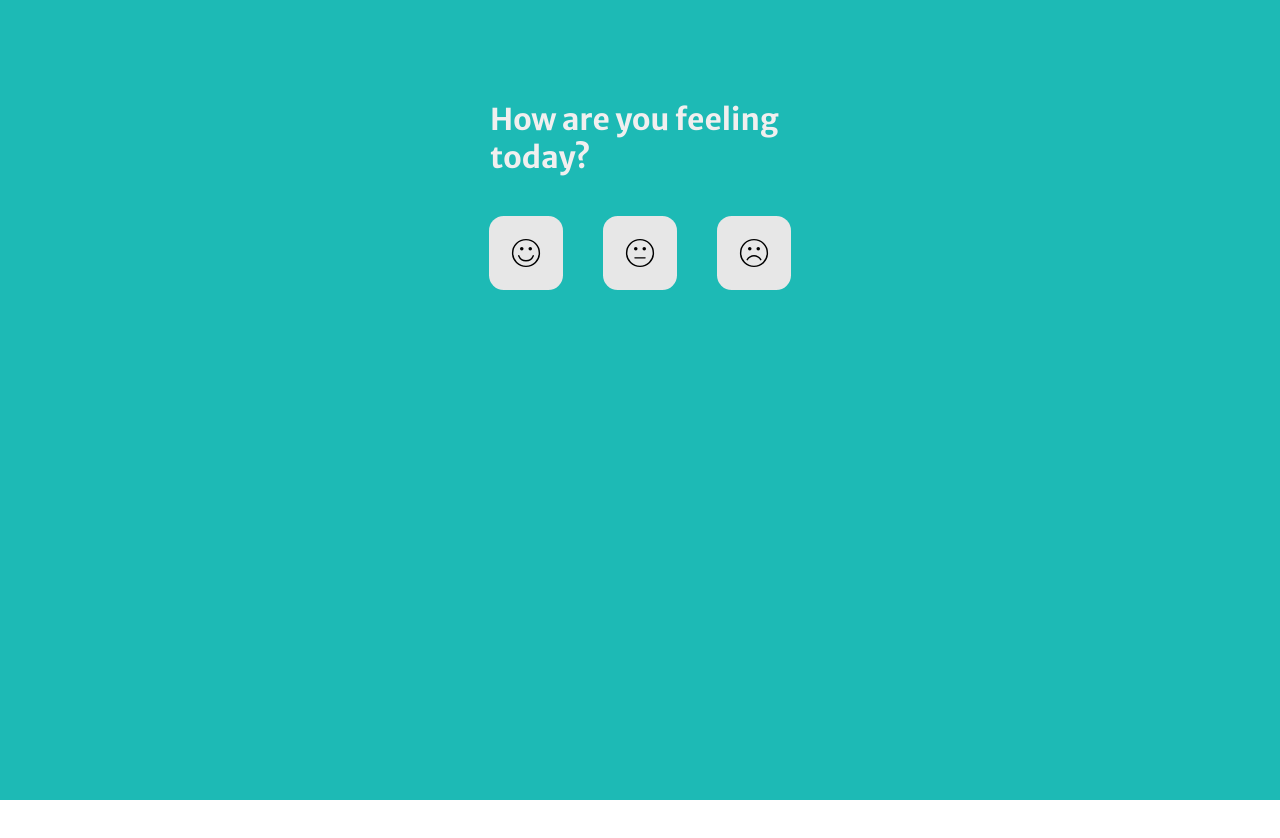
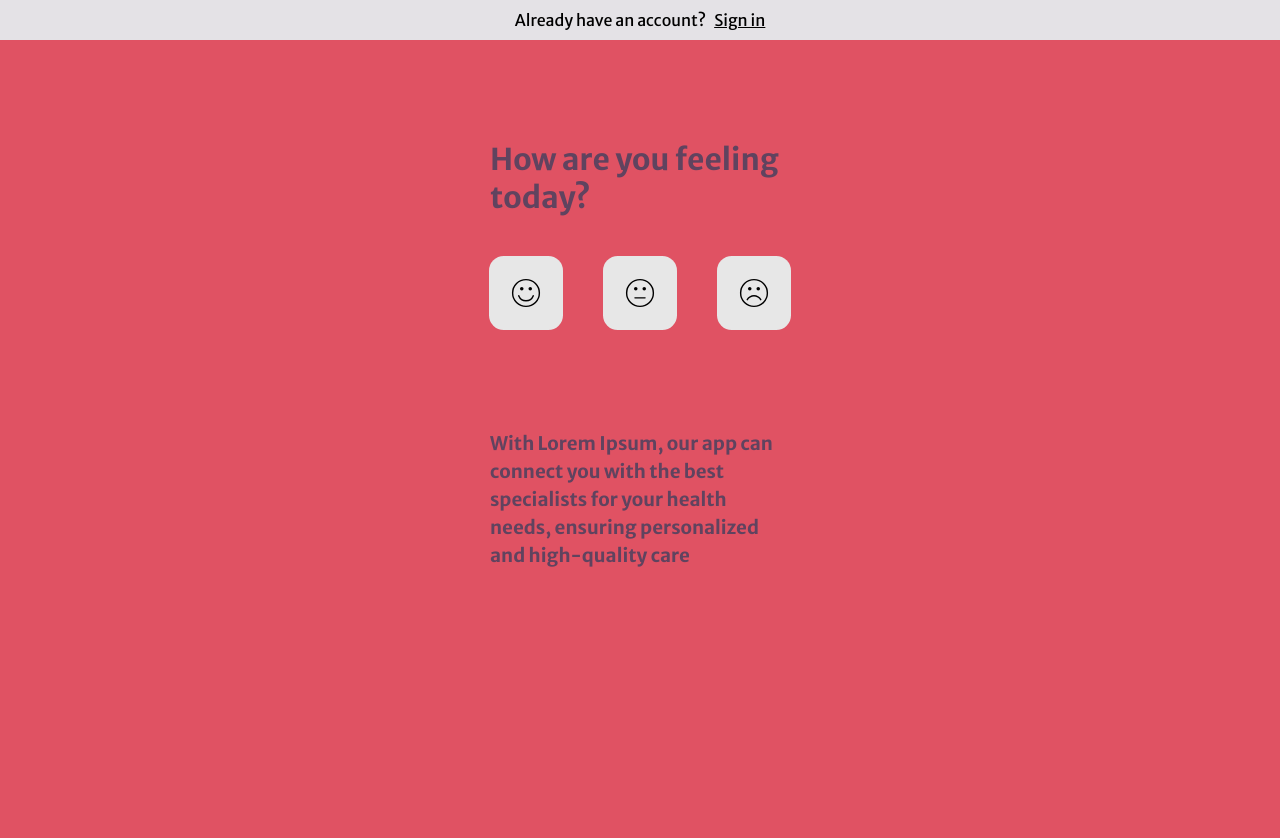
Before and after one commit to FedericaI7/appointment-app, a Next.js app: page / in a window 1280 px wide. Before the commit the page ends 800 px from the top, so only its background shows below. Built offline with nearby package versions, Linux system fonts and the light colour scheme.

Commit message:
Add/style: add nav, change style colors

```diff
--- a/src/pages/index.js
+++ b/src/pages/index.jsx
@@ -9,12 +9,14 @@ import { FaUserDoctor } from "react-icons/fa6";
 import { RiPsychotherapyFill } from "react-icons/ri";
 
 import { useState } from "react";
+import Link from "next/link";
 
 export default function Home() {
   const [faceState, setFaceState] = useState({
     isFaceSmile: false,
     isFaceMeh: false,
     isFaceFrown: false,
+    isBottomTextVisible: true,
   });
 
   const handleFace = (face) => {
@@ -22,6 +24,7 @@ export default function Home() {
       isFaceSmile: face === "smile",
       isFaceMeh: face === "meh",
       isFaceFrown: face === "frown",
+      isBottomTextVisible: false,
     });
   };
 
@@ -31,9 +34,21 @@ export default function Home() {
         <title>Appointment App</title>
         <meta name="description" content="Generated by create next app" />
         <meta name="viewport" content="width=device-width, initial-scale=1" />
-        <meta name="theme-color" content="#1dbab5" />
+        {/* <meta name="theme-color" content="#1dbab5" /> */}
         <link rel="icon" href="/favicon.ico" />
       </Head>
+      {/* ---NAV--- */}
+      <nav>
+        <div className={styles.nav}>
+          <p>
+            Already have an account?
+            <span className={styles.signIn}>
+              <button> Sign in</button>
+            </span>
+          </p>
+        </div>
+      </nav>
+      {/* ----MAIN--- */}
       <main className={styles.main}>
         <div className={styles.mainContainer}>
           <h1>How are you feeling today?</h1>
@@ -63,6 +78,16 @@ export default function Home() {
               <CiFaceFrown />
             </button>
           </div>
+
+          {faceState.isBottomTextVisible && (
+            <div className={styles.bottomText}>
+              <h3>
+                With Lorem Ipsum, our app can connect you with the best
+                specialists for your health needs, ensuring personalized and
+                high-quality care
+              </h3>
+            </div>
+          )}
         </div>
         {faceState.isFaceSmile && (
           <div className={styles.resultFace}>
@@ -77,7 +102,9 @@ export default function Home() {
               <FaUserDoctor />
               <RiPsychotherapyFill />
             </div>
-            <button className={styles.btnBook}>Book now</button>
+            <button className={styles.btnBook}>
+              <Link href="/intro">Book now</Link>
+            </button>
           </div>
         )}
       </main>
--- a/src/styles/Home.module.scss
+++ b/src/styles/Home.module.scss
@@ -1,9 +1,35 @@
+.nav {
+  height: 5vh;
+  background-color: #e4e2e6;
+  display: flex;
+  justify-content: center;
+  align-items: center;
+
+  button {
+    background: none;
+    border: none;
+    text-decoration: underline;
+    font-size: 16px;
+    padding-left: 8px;
+    cursor: pointer;
+
+    &:hover {
+      color: #60435f;
+    }
+  }
+}
+
 .main {
   width: 100%;
   height: 100vh;
   display: flex;
   flex-direction: column;
-  background-color: #1dbab5;
+  // background-color: #1dbab5;
+  background-color: #a8dcd9;
+  background-color: #bdd358;
+  // background-color: #e5e059;
+
+  background-color: #e05263;
 }
 
 .mainContainer {
@@ -17,7 +43,8 @@
   h1 {
     width: 300px;
     font-size: 30px;
-    color: rgb(241, 239, 239);
+    // color: rgb(241, 239, 239);
+    color: #60435f;
   }
 }
 
@@ -38,12 +65,20 @@
   cursor: pointer;
   border-radius: 20%;
   &:hover {
-    background-color: #698fc9;
+    background-color: #a8dcd9;
   }
 }
 
 .btnFaceActive {
-  background-color: #698fc9;
+  background-color: #a8dcd9;
+}
+
+//bottomtext
+.bottomText {
+  padding-top: 100px;
+  width: 300px;
+  line-height: 1.5;
+  color: #60435f;
 }
 
 //resultFace
@@ -51,6 +86,7 @@
   // background-color: #866ac2;
   // background-color: #906bbb;
   background-color: #e4e2e6;
+
   display: flex;
   flex-direction: column;
   padding-top: 40px;
@@ -85,9 +121,12 @@
   height: 60px;
   font-size: 20px;
   border: none;
-  color: #1dbab5;
   font-weight: bold;
   border-radius: 20px;
+
+  a {
+    color: #1dbab5;
+  }
 
   &:hover {
     color: #866ac2;
--- a/src/styles/globals.css
+++ b/src/styles/globals.css
@@ -6,3 +6,7 @@
   box-sizing: border-box;
   font-family: "Merriweather Sans", sans-serif;
 }
+
+a {
+  text-decoration: none;
+}
```
Also changed, not shown: src/pages/intro.jsx (added, +17 -0 lines), src/styles/Intro.module.scss (added).
